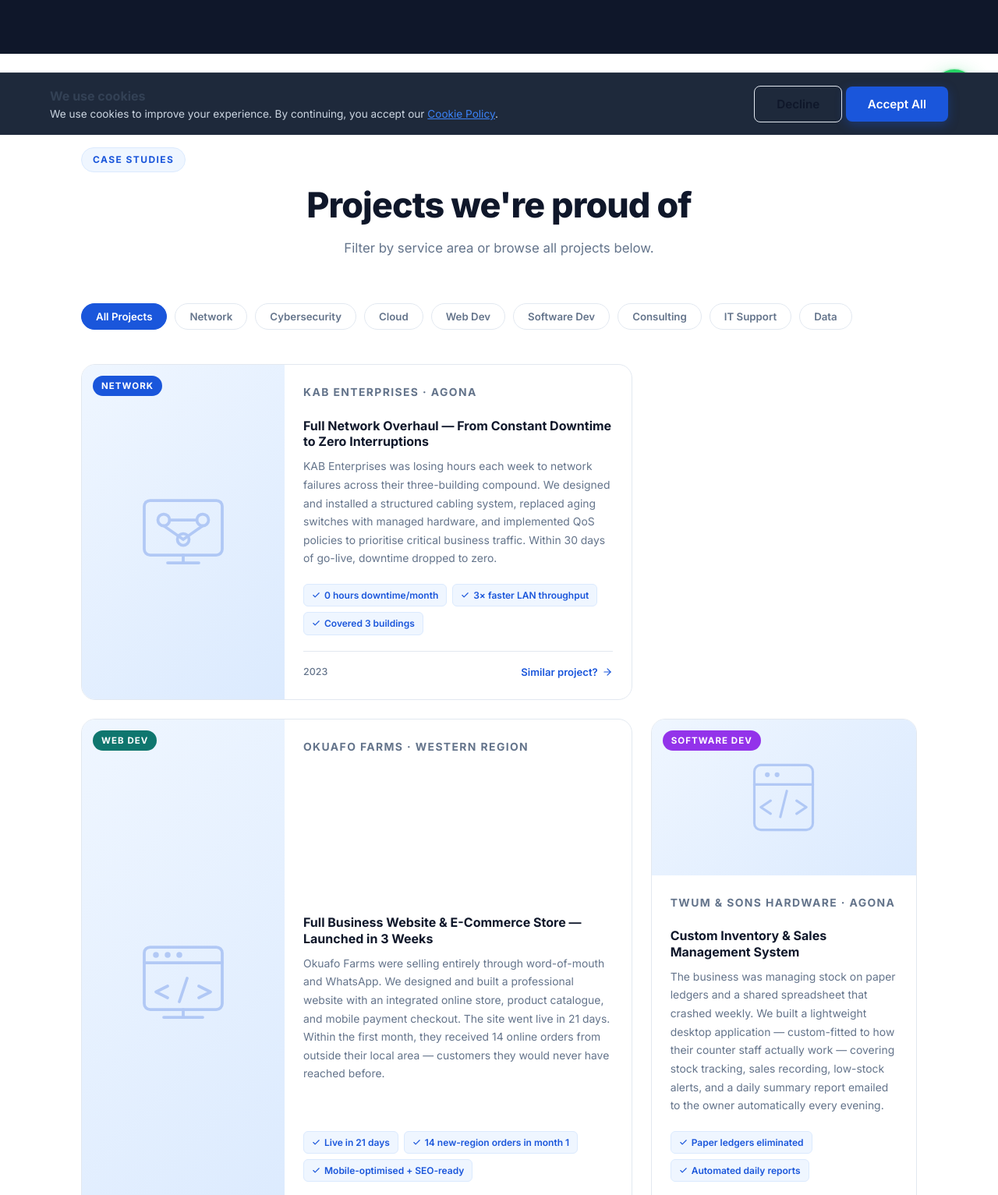
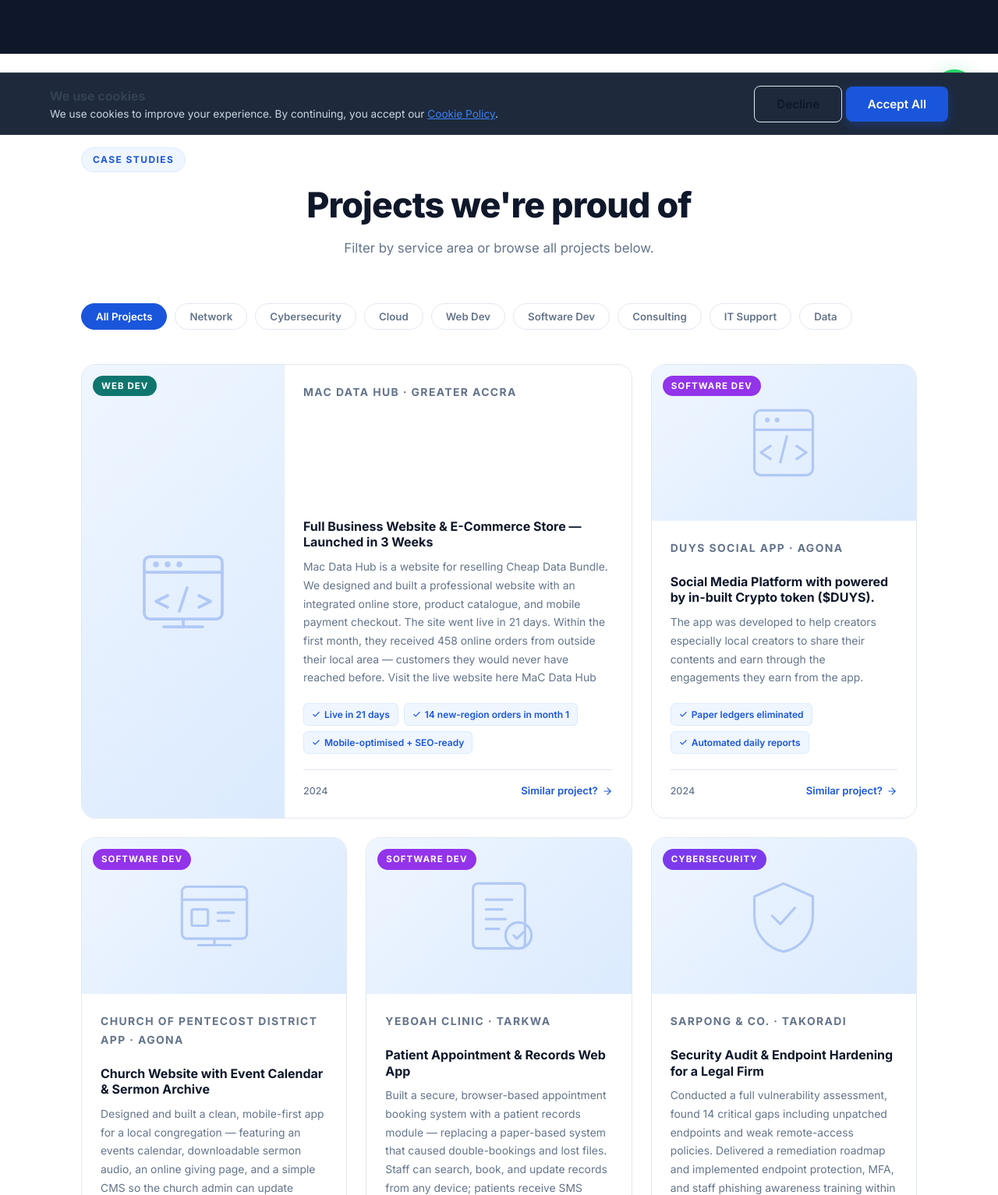
Before and after one commit to matthewmenos/Menos-iT-Consult, a plain HTML site: page public/pages/portfolio.html in a window 1280 px wide. Shown: the part 627-2160 px from the top of the page at 78% size. Drawn offline with Linux system fonts and the light colour scheme.

Commit message:
Whatsapp

```diff
--- a/public/pages/portfolio.html
+++ b/public/pages/portfolio.html
@@ -106,26 +106,6 @@
         <div class="pf-grid" id="pfGrid">
 
           <!-- FEATURED: Network -->
-          <div class="pf-card pf-featured reveal" data-cat="network">
-            <div class="pf-visual">
-              <svg class="pf-illustration" viewBox="0 0 48 48" fill="none" stroke="currentColor" stroke-width="1.5" stroke-linecap="round" stroke-linejoin="round"><rect x="4" y="8" width="40" height="28" rx="3"/><path d="M16 40h16M24 36v4"/><circle cx="14" cy="18" r="3"/><circle cx="34" cy="18" r="3"/><circle cx="24" cy="28" r="3"/><path d="M17 18h14M14 21l10 7M34 21L24 28"/></svg>
-              <span class="pf-tag">Network</span>
-            </div>
-            <div class="pf-body">
-              <p class="pf-client">KAB Enterprises · Agona</p>
-              <h3>Full Network Overhaul — From Constant Downtime to Zero Interruptions</h3>
-              <p>KAB Enterprises was losing hours each week to network failures across their three-building compound. We designed and installed a structured cabling system, replaced aging switches with managed hardware, and implemented QoS policies to prioritise critical business traffic. Within 30 days of go-live, downtime dropped to zero.</p>
-              <div class="pf-outcomes">
-                <span class="pf-outcome"><svg viewBox="0 0 24 24" fill="none" stroke="currentColor" stroke-width="2.5" stroke-linecap="round" stroke-linejoin="round"><polyline points="20 6 9 17 4 12"/></svg> 0 hours downtime/month</span>
-                <span class="pf-outcome"><svg viewBox="0 0 24 24" fill="none" stroke="currentColor" stroke-width="2.5" stroke-linecap="round" stroke-linejoin="round"><polyline points="20 6 9 17 4 12"/></svg> 3× faster LAN throughput</span>
-                <span class="pf-outcome"><svg viewBox="0 0 24 24" fill="none" stroke="currentColor" stroke-width="2.5" stroke-linecap="round" stroke-linejoin="round"><polyline points="20 6 9 17 4 12"/></svg> Covered 3 buildings</span>
-              </div>
-              <div class="pf-card-foot">
-                <span class="pf-year">2023</span>
-                <a href="contact.html" class="pf-more">Similar project? <svg viewBox="0 0 24 24" fill="none" stroke="currentColor" stroke-width="2" stroke-linecap="round" stroke-linejoin="round"><line x1="5" y1="12" x2="19" y2="12"/><polyline points="12 5 19 12 12 19"/></svg></a>
-              </div>
-            </div>
-          </div>
 
           <!-- Web Development — featured -->
           <div class="pf-card pf-featured reveal" data-cat="webdev">
@@ -142,9 +122,11 @@
               <span class="pf-tag tag-webdev">Web Dev</span>
             </div>
             <div class="pf-body">
-              <p class="pf-client">Okuafo Farms · Western Region</p>
+              <p class="pf-client">Mac Data Hub · Greater Accra</p>
               <h3>Full Business Website &amp; E-Commerce Store — Launched in 3 Weeks</h3>
-              <p>Okuafo Farms were selling entirely through word-of-mouth and WhatsApp. We designed and built a professional website with an integrated online store, product catalogue, and mobile payment checkout. The site went live in 21 days. Within the first month, they received 14 online orders from outside their local area — customers they would never have reached before.</p>
+              <p>Mac Data Hub is a website for reselling Cheap Data Bundle. We designed and built a professional website with an integrated online store, product catalogue, and mobile payment checkout. The site went live in 21 days.
+                Within the first month, they received 458 online orders from outside their local area — customers they would never have reached before.
+              Visit the live website here <a href="https://macdatahubgh.com"> MaC Data Hub</a></p>
               <div class="pf-outcomes">
                 <span class="pf-outcome"><svg viewBox="0 0 24 24" fill="none" stroke="currentColor" stroke-width="2.5" stroke-linecap="round" stroke-linejoin="round"><polyline points="20 6 9 17 4 12"/></svg> Live in 21 days</span>
                 <span class="pf-outcome"><svg viewBox="0 0 24 24" fill="none" stroke="currentColor" stroke-width="2.5" stroke-linecap="round" stroke-linejoin="round"><polyline points="20 6 9 17 4 12"/></svg> 14 new-region orders in month 1</span>
@@ -170,9 +152,9 @@
               <span class="pf-tag tag-softdev">Software Dev</span>
             </div>
             <div class="pf-body">
-              <p class="pf-client">Twum &amp; Sons Hardware · Agona</p>
-              <h3>Custom Inventory &amp; Sales Management System</h3>
-              <p>The business was managing stock on paper ledgers and a shared spreadsheet that crashed weekly. We built a lightweight desktop application — custom-fitted to how their counter staff actually work — covering stock tracking, sales recording, low-stock alerts, and a daily summary report emailed to the owner automatically every evening.</p>
+              <p class="pf-client">Duys Social App · Agona</p>
+              <h3>Social Media Platform with powered by in-built Crypto token ($DUYS).</h3>
+              <p>The app was developed to help creators especially local creators to share their contents and earn through the engagements they earn from the app.</p>
               <div class="pf-outcomes">
                 <span class="pf-outcome"><svg viewBox="0 0 24 24" fill="none" stroke="currentColor" stroke-width="2.5" stroke-linecap="round" stroke-linejoin="round"><polyline points="20 6 9 17 4 12"/></svg> Paper ledgers eliminated</span>
                 <span class="pf-outcome"><svg viewBox="0 0 24 24" fill="none" stroke="currentColor" stroke-width="2.5" stroke-linecap="round" stroke-linejoin="round"><polyline points="20 6 9 17 4 12"/></svg> Automated daily reports</span>
@@ -184,8 +166,8 @@
             </div>
           </div>
 
-          <!-- Web Development — secondary -->
-          <div class="pf-card reveal" data-cat="webdev">
+          <!-- Software Development — secondary -->
+          <div class="pf-card reveal" data-cat="softdev">
             <div class="pf-visual">
               <svg class="pf-illustration" viewBox="0 0 48 48" fill="none" stroke="currentColor" stroke-width="1.5" stroke-linecap="round" stroke-linejoin="round">
                 <rect x="4" y="6" width="40" height="32" rx="3"/>
@@ -194,12 +176,12 @@
                 <path d="M26 22h10M26 27h7"/>
                 <path d="M14 42h20M24 38v4"/>
               </svg>
-              <span class="pf-tag tag-webdev">Web Dev</span>
+              <span class="pf-tag tag-softdev">Software Dev</span>
             </div>
             <div class="pf-body">
-              <p class="pf-client">Grace Gospel Church · Agona</p>
+              <p class="pf-client">Church of Pentecost District App · Agona</p>
               <h3>Church Website with Event Calendar &amp; Sermon Archive</h3>
-              <p>Designed and built a clean, mobile-first website for a local congregation — featuring an events calendar, downloadable sermon audio, an online giving page, and a simple CMS so the church admin can update content without any technical help.</p>
+              <p>Designed and built a clean, mobile-first app for a local congregation — featuring an events calendar, downloadable sermon audio, an online giving page, and a simple CMS so the church admin can update content without any technical help.</p>
               <div class="pf-outcomes">
                 <span class="pf-outcome"><svg viewBox="0 0 24 24" fill="none" stroke="currentColor" stroke-width="2.5" stroke-linecap="round" stroke-linejoin="round"><polyline points="20 6 9 17 4 12"/></svg> Self-managed CMS</span>
                 <span class="pf-outcome"><svg viewBox="0 0 24 24" fill="none" stroke="currentColor" stroke-width="2.5" stroke-linecap="round" stroke-linejoin="round"><polyline points="20 6 9 17 4 12"/></svg> Online giving integrated</span>
@@ -447,9 +429,9 @@
           <a href="../index.html" class="logo"><span class="logo-icon">M</span><span>Menos <em>iT</em> Consult</span></a>
           <p>Empowering small businesses in Ghana and beyond through smart, reliable technology solutions.</p>
           <div class="footer-social">
-            <a href="#" aria-label="Instagram"><svg viewBox="0 0 24 24" fill="none" stroke="currentColor" stroke-width="1.8" stroke-linecap="round"><rect x="2" y="2" width="20" height="20" rx="5"/><circle cx="12" cy="12" r="4"/><circle cx="17.5" cy="6.5" r="1" fill="currentColor" stroke="none"/></svg></a>
+            <a href="https://instagram.com/menos_it_consult" aria-label="Instagram"><svg viewBox="0 0 24 24" fill="none" stroke="currentColor" stroke-width="1.8" stroke-linecap="round"><rect x="2" y="2" width="20" height="20" rx="5"/><circle cx="12" cy="12" r="4"/><circle cx="17.5" cy="6.5" r="1" fill="currentColor" stroke="none"/></svg></a>
             <a href="#" aria-label="YouTube"><svg viewBox="0 0 24 24" fill="none" stroke="currentColor" stroke-width="1.8" stroke-linecap="round"><path d="M22.54 6.42a2.78 2.78 0 0 0-1.95-1.96C18.88 4 12 4 12 4s-6.88 0-8.59.46A2.78 2.78 0 0 0 1.46 6.42 29 29 0 0 0 1 12a29 29 0 0 0 .46 5.58 2.78 2.78 0 0 0 1.95 1.96C5.12 20 12 20 12 20s6.88 0 8.59-.46a2.78 2.78 0 0 0 1.96-1.96A29 29 0 0 0 23 12a29 29 0 0 0-.46-5.58z"/><polygon fill="currentColor" stroke="none" points="9.75 15.02 15.5 12 9.75 8.98 9.75 15.02"/></svg></a>
-            <a href="https://wa.me/233000000000" aria-label="WhatsApp"><svg viewBox="0 0 24 24" fill="none" stroke="currentColor" stroke-width="1.8" stroke-linecap="round"><path d="M21 11.5a8.38 8.38 0 0 1-.9 3.8 8.5 8.5 0 0 1-7.6 4.7 8.38 8.38 0 0 1-3.8-.9L3 21l1.9-5.7a8.38 8.38 0 0 1-.9-3.8 8.5 8.5 0 0 1 4.7-7.6 8.38 8.38 0 0 1 3.8-.9h.5a8.48 8.48 0 0 1 8 8v.5z"/></svg></a>
+            <a href="https://wa.me/233549128384" aria-label="WhatsApp"><svg viewBox="0 0 24 24" fill="none" stroke="currentColor" stroke-width="1.8" stroke-linecap="round"><path d="M21 11.5a8.38 8.38 0 0 1-.9 3.8 8.5 8.5 0 0 1-7.6 4.7 8.38 8.38 0 0 1-3.8-.9L3 21l1.9-5.7a8.38 8.38 0 0 1-.9-3.8 8.5 8.5 0 0 1 4.7-7.6 8.38 8.38 0 0 1 3.8-.9h.5a8.48 8.48 0 0 1 8 8v.5z"/></svg></a>
           </div>
         </div>
         <div class="footer-col"><h4>Services</h4><ul><li><a href="services.html">Network Design</a></li><li><a href="services.html">Cybersecurity</a></li><li><a href="services.html">Cloud Solutions</a></li><li><a href="services.html">Web Development</a></li><li><a href="services.html">Software Development</a></li><li><a href="services.html">IT Consulting</a></li></ul></div>
@@ -464,7 +446,7 @@
   </footer>
 
   <!-- WhatsApp bubble -->
-  <a href="https://wa.me/233000000000" class="wa-bubble" target="_blank" rel="noopener" aria-label="Chat on WhatsApp">
+  <a href="https://wa.me/233549128384" class="wa-bubble" target="_blank" rel="noopener" aria-label="Chat on WhatsApp">
     <svg viewBox="0 0 24 24" width="28" height="28" fill="currentColor"><path d="M17.472 14.382c-.297-.149-1.758-.867-2.03-.967-.273-.099-.471-.148-.67.15-.197.297-.767.966-.94 1.164-.173.199-.347.223-.644.075-.297-.15-1.255-.463-2.39-1.475-.883-.788-1.48-1.761-1.653-2.059-.173-.297-.018-.458.13-.606.134-.133.298-.347.446-.52.149-.174.198-.298.298-.497.099-.198.05-.371-.025-.52-.075-.149-.669-1.612-.916-2.207-.242-.579-.487-.5-.669-.51-.173-.008-.371-.01-.57-.01-.198 0-.52.074-.792.372-.272.297-1.04 1.016-1.04 2.479 0 1.462 1.065 2.875 1.213 3.074.149.198 2.096 3.2 5.077 4.487.709.306 1.262.489 1.694.625.712.227 1.36.195 1.871.118.571-.085 1.758-.719 2.006-1.413.248-.694.248-1.289.173-1.413-.074-.124-.272-.198-.57-.347m-5.421 7.403h-.004a9.87 9.87 0 0 1-5.031-1.378l-.361-.214-3.741.982.998-3.648-.235-.374a9.86 9.86 0 0 1-1.51-5.26c.001-5.45 4.436-9.884 9.888-9.884 2.64 0 5.122 1.03 6.988 2.898a9.825 9.825 0 0 1 2.893 6.994c-.003 5.45-4.437 9.884-9.885 9.884m8.413-18.297A11.815 11.815 0 0 0 12.05 0C5.495 0 .16 5.335.157 11.892c0 2.096.547 4.142 1.588 5.945L.057 24l6.305-1.654a11.882 11.882 0 0 0 5.683 1.448h.005c6.554 0 11.89-5.335 11.893-11.893a11.821 11.821 0 0 0-3.48-8.413z"/></svg>
   </a>
 
```
Also changed, not shown: public/index.html (+4 -4 lines), public/pages/404.html (+1 -1 lines), public/pages/about.html (+20 -20 lines), public/pages/blog.html (+3 -3 lines), public/pages/contact.html (+4 -4 lines), public/pages/cookies.html (+4 -4 lines), public/pages/privacy.html (+3 -3 lines), public/pages/services.html (+3 -3 lines), public/pages/terms.html (+3 -3 lines), public/pages/testimonials.html (+3 -3 lines).
